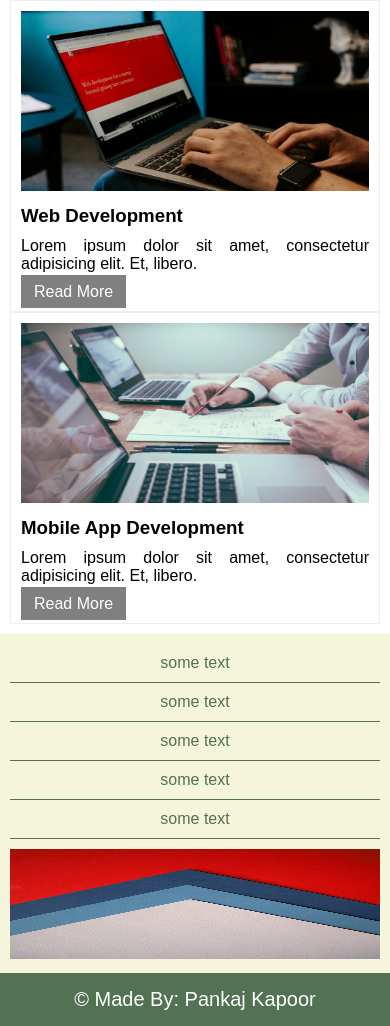
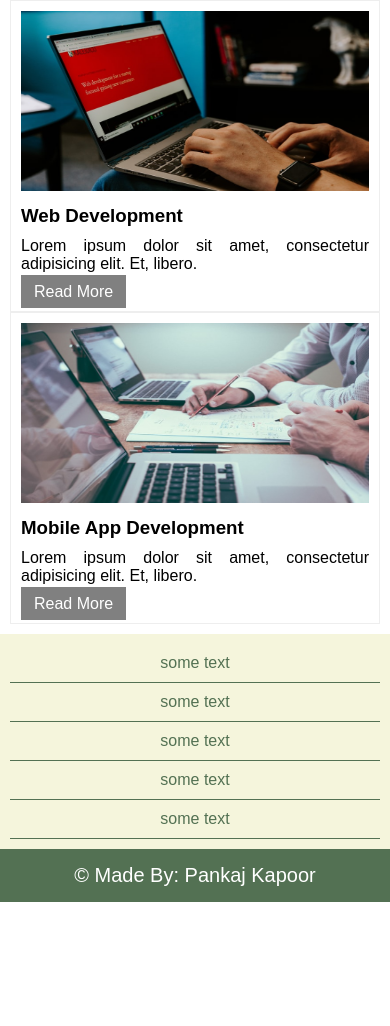
Before and after one commit to pankkap/mywebsite, a plain HTML site: page index.html in a window 390 px wide. Shown: the part 846-1872 px from the top of the page. After the commit the page ends 1748 px from the top, so only its background shows below. Drawn offline with Linux system fonts and the light colour scheme.

Commit message:
Update style.css

```diff
--- a/css/style.css
+++ b/css/style.css
@@ -184,7 +184,7 @@ footer {
     }
 
     aside img {
-        height:110px;
+        display:none;
     }
 }
 
```
